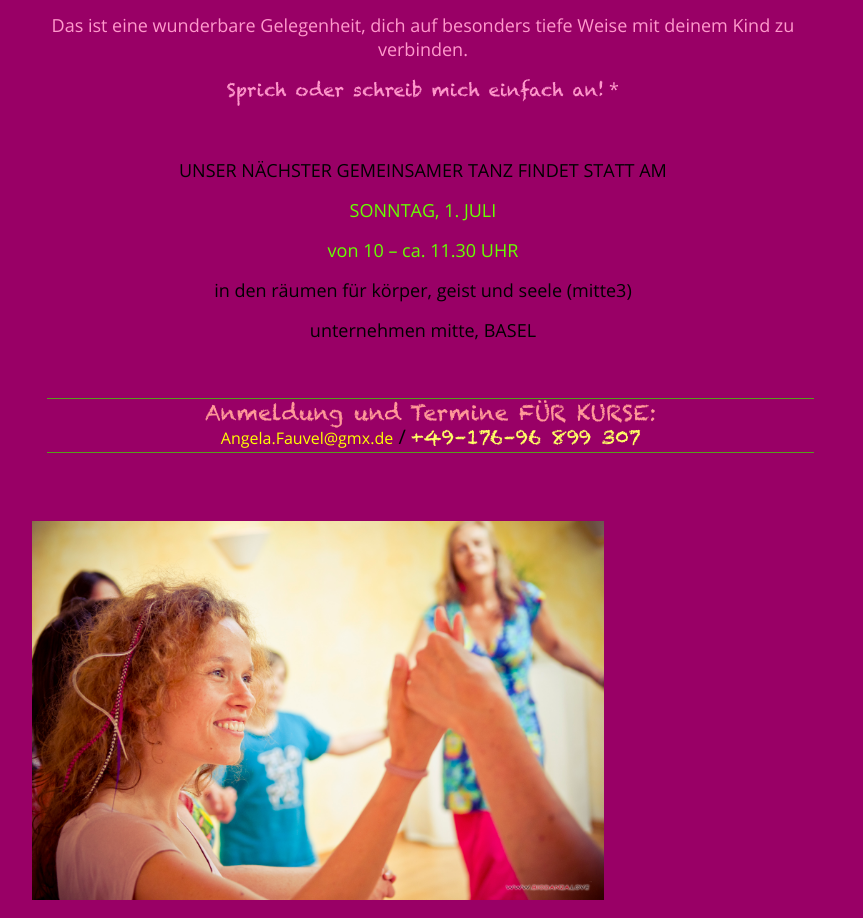
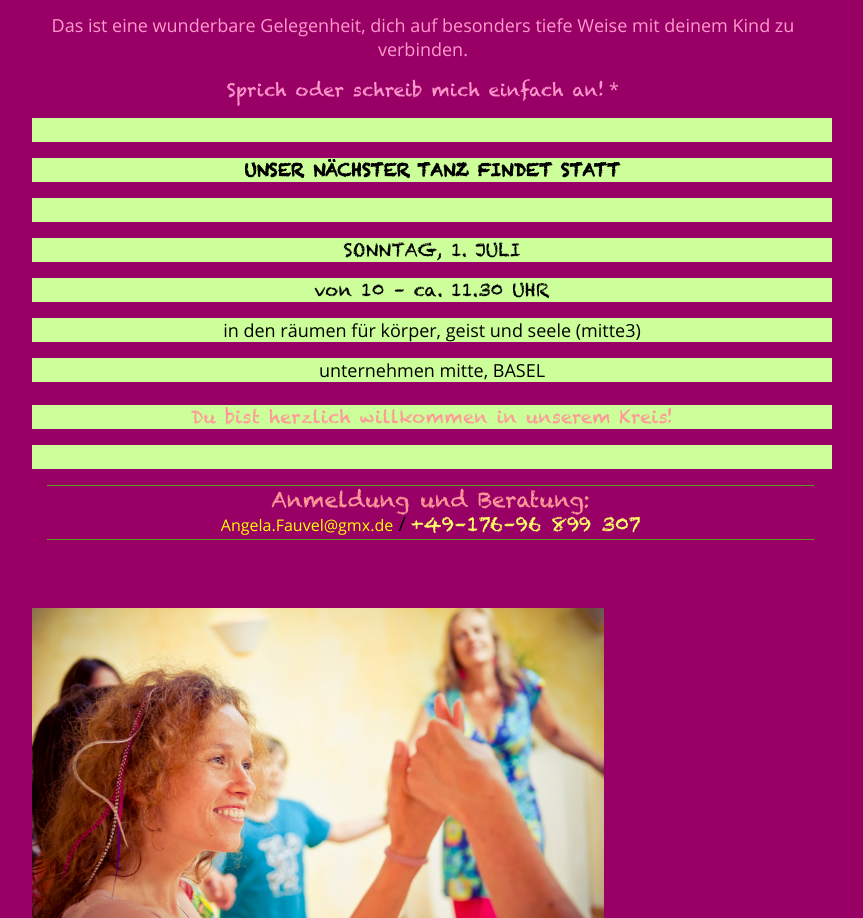
Before and after one commit to biodanza-schwangerschaft/biodanza-schwangerschaft, a plain HTML site: page index.html in a window 1280 px wide. Shown: the part 3172-4090 px from the top of the page, without its empty margins (208-1071 px from the left). Drawn offline with Linux system fonts and the light colour scheme.

Commit message:
Website upload

```diff
--- a/index.html
+++ b/index.html
@@ -7,7 +7,7 @@
 	<META NAME="AUTHOR" CONTENT="Angela Fauvel">
 	<META NAME="CREATED" CONTENT="20180414;7390000">
 	<META NAME="CHANGEDBY" CONTENT="Angela Fauvel">
-	<META NAME="CHANGED" CONTENT="20180625;12214600">
+	<META NAME="CHANGED" CONTENT="20180625;12353900">
 	<STYLE TYPE="text/css">
 	<!--
 		@page { size: 14.8cm 21cm }
@@ -205,32 +205,38 @@ deinem Kind zu verbinden. </FONT></FONT></FONT>
 <P ALIGN=CENTER STYLE="margin-right: 0.48cm; margin-bottom: 0cm; background: transparent; font-weight: normal; line-height: 150%">
 <FONT COLOR="#ff99cc"><FONT FACE="Apple SD Gothic Neo"><FONT SIZE=4><FONT FACE="Chalkduster">Sprich
 oder schreib mich einfach an!</FONT> *</FONT></FONT></FONT></P>
-<P ALIGN=CENTER STYLE="margin-right: 0.48cm; margin-bottom: 0cm; background: transparent; font-weight: normal; line-height: 150%">
+<P ALIGN=CENTER STYLE="margin-bottom: 0cm; background: #ccff99; font-weight: normal; line-height: 150%; page-break-before: auto">
 <BR>
 </P>
-<P ALIGN=CENTER STYLE="margin-right: 0.48cm; margin-bottom: 0cm; background: transparent; font-weight: normal; line-height: 150%">
-<FONT COLOR="#000000"><FONT FACE="Apple SD Gothic Neo"><FONT SIZE=4>UNSER
-NÄCHSTER GEMEINSAMER TANZ FINDET STATT AM</FONT></FONT></FONT></P>
-<P ALIGN=CENTER STYLE="margin-right: 0.48cm; margin-bottom: 0cm; background: transparent; font-weight: normal; line-height: 150%">
-<FONT COLOR="#66ff00"><FONT FACE="Apple SD Gothic Neo"><FONT SIZE=4>SONNTAG,
-1. JULI  </FONT></FONT></FONT>
+<P ALIGN=CENTER STYLE="margin-bottom: 0cm; background: #ccff99; line-height: 150%; page-break-before: auto">
+<FONT COLOR="#000000"><FONT FACE="Chalkduster"><FONT SIZE=3 STYLE="font-size: 13pt"><B><SPAN STYLE="background: transparent">UNSER
+NÄCHSTER TANZ FINDET STATT</SPAN></B></FONT></FONT></FONT></P>
+<P ALIGN=CENTER STYLE="margin-bottom: 0cm; background: #ccff99; font-weight: normal; line-height: 150%; page-break-before: auto">
+<BR>
 </P>
-<P ALIGN=CENTER STYLE="margin-right: 0.48cm; margin-bottom: 0cm; background: transparent; font-weight: normal; line-height: 150%">
-<FONT COLOR="#66ff00"><FONT FACE="Apple SD Gothic Neo"><FONT SIZE=4>von
-10 – ca. 11.30 UHR </FONT></FONT></FONT>
+<P ALIGN=CENTER STYLE="margin-bottom: 0cm; background: #ccff99; font-weight: normal; line-height: 150%">
+<FONT COLOR="#000000"><FONT FACE="Chalkduster"><FONT SIZE=4><SPAN STYLE="background: transparent">SONNTAG,
+1. JULI  </SPAN></FONT></FONT></FONT>
 </P>
-<P ALIGN=CENTER STYLE="margin-right: 0.48cm; margin-bottom: 0cm; background: transparent; font-weight: normal; line-height: 150%">
-<FONT COLOR="#000000"><FONT FACE="Apple SD Gothic Neo"><FONT SIZE=4>in
-den räumen für körper, geist und seele (mitte3)</FONT></FONT></FONT></P>
-<P ALIGN=CENTER STYLE="margin-right: 0.48cm; margin-bottom: 0cm; background: transparent; font-weight: normal; line-height: 150%">
-<FONT COLOR="#000000"><FONT FACE="Apple SD Gothic Neo"><FONT SIZE=4>unternehmen
-mitte, BASEL</FONT></FONT></FONT></P>
-<P ALIGN=CENTER STYLE="margin-right: 0.48cm; margin-bottom: 0cm; background: transparent; font-weight: normal; line-height: 150%">
+<P ALIGN=CENTER STYLE="margin-bottom: 0cm; background: #ccff99; font-weight: normal; line-height: 150%; page-break-before: auto">
+<FONT COLOR="#000000"><FONT FACE="Chalkduster"><FONT SIZE=4><SPAN STYLE="background: transparent">von
+10 – ca. 11.30 UHR </SPAN></FONT></FONT></FONT>
+</P>
+<P ALIGN=CENTER STYLE="margin-bottom: 0cm; background: #ccff99; font-weight: normal; line-height: 150%; page-break-before: auto">
+<FONT COLOR="#000000"><FONT FACE="Apple SD Gothic Neo"><FONT SIZE=4><SPAN STYLE="background: transparent">in
+den räumen für körper, geist und seele (mitte3)</SPAN></FONT></FONT></FONT></P>
+<P ALIGN=CENTER STYLE="margin-bottom: 0.6cm; background: #ccff99; font-weight: normal; line-height: 150%; page-break-before: auto">
+<FONT COLOR="#000000"><FONT FACE="Apple SD Gothic Neo"><FONT SIZE=4><SPAN STYLE="background: transparent">unternehmen
+mitte, BASEL</SPAN></FONT></FONT></FONT></P>
+<P ALIGN=CENTER STYLE="margin-bottom: 0cm; background: #ccff99; font-weight: normal; line-height: 150%; page-break-before: auto">
+<FONT COLOR="#ff9999"><FONT FACE="Chalkduster"><FONT SIZE=4>Du bist
+herzlich willkommen in unserem Kreis!</FONT></FONT></FONT></P>
+<P ALIGN=CENTER STYLE="margin-bottom: 0cm; background: #ccff99; line-height: 150%">
 <BR>
 </P>
 <P ALIGN=CENTER STYLE="margin-left: 0.41cm; margin-right: 0.48cm; margin-bottom: 0cm; background: transparent; border-top: 1.00pt solid #579d1c; border-bottom: 1.00pt solid #579d1c; border-left: none; border-right: none; padding: 0.05cm 0cm; line-height: 150%; page-break-before: auto">
 <FONT FACE="Apple SD Gothic Neo"><FONT COLOR="#ff9999"><FONT FACE="Chalkduster"><FONT SIZE=4 STYLE="font-size: 16pt">Anmeldung
-und Termine FÜR KURSE:</FONT></FONT></FONT><FONT COLOR="#ffcccc"><FONT FACE="Chalkduster"><FONT SIZE=4 STYLE="font-size: 16pt"><BR></FONT></FONT></FONT><A HREF="mailto:Angela.Fauvel@gmx.de?subject=Biodanza%20-%20Anmeldung%20und%20Termine"><FONT COLOR="#ffff00">Angela.Fauvel@gmx.de</FONT></A><FONT COLOR="#ffff66"><FONT SIZE=4 STYLE="font-size: 15pt">
+und Beratung:</FONT></FONT></FONT><FONT COLOR="#ffcccc"><FONT FACE="Chalkduster"><FONT SIZE=4 STYLE="font-size: 16pt"><BR></FONT></FONT></FONT><A HREF="mailto:Angela.Fauvel@gmx.de?subject=Biodanza%20-%20Anmeldung%20und%20Termine"><FONT COLOR="#ffff00">Angela.Fauvel@gmx.de</FONT></A><FONT COLOR="#ffff66"><FONT SIZE=4 STYLE="font-size: 15pt">
 </FONT></FONT><FONT COLOR="#000000"><FONT SIZE=4 STYLE="font-size: 15pt">/
 </FONT></FONT><FONT COLOR="#ffff66"><FONT FACE="Chalkduster"><FONT SIZE=4 STYLE="font-size: 15pt">+49–176–96
 899 307</FONT></FONT></FONT></FONT></P>
```
Also changed, not shown: 1 other file.
